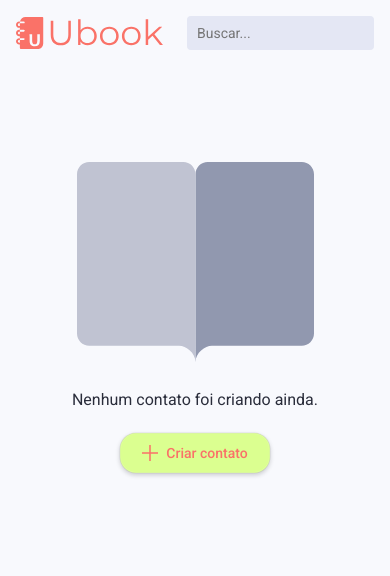
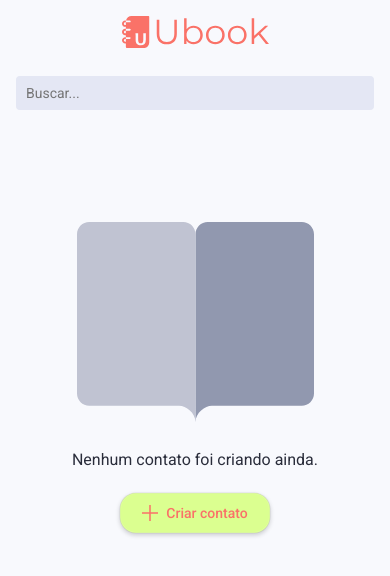
Before and after one commit to edumudu/clicksign-test-frontend, a Vue app: page / in a window 390 px wide. Shown: the top 576 px of the page. Built offline with nearby package versions, Linux system fonts and the light colour scheme.

Commit message:
fix: mobile version

```diff
--- a/src/assets/scss/app.scss
+++ b/src/assets/scss/app.scss
@@ -15,3 +15,8 @@
 
 @import './reset.scss';
 @import './helpers.scss';
+
+#app {
+  display: flex;
+  flex-direction: column;
+}
--- /dev/null
+++ b/src/assets/scss/breakpoints.scss
@@ -0,0 +1,23 @@
+@mixin sm() {
+  @media screen and (min-width: 640px) {
+    @content;
+  }
+}
+
+@mixin md() {
+  @media screen and (min-width: 768px) {
+    @content;
+  }
+}
+
+@mixin lg() {
+  @media screen and (min-width: 1024px) {
+    @content;
+  }
+}
+
+@mixin xl() {
+  @media screen and (min-width: 1280px) {
+    @content;
+  }
+}
--- a/src/assets/scss/reset.scss
+++ b/src/assets/scss/reset.scss
@@ -4,7 +4,7 @@
   padding: 0;
 }
 
-html, body {
+html, body, #app {
   height: 100%;
 }
 
--- a/src/components/BaseModal.vue
+++ b/src/components/BaseModal.vue
@@ -81,6 +81,7 @@ export default defineComponent({
   background: rgba(0, 0, 0, 0.5);
   display: grid;
   place-items: center;
+  padding: 0 0.5rem;
 }
 
 .content {
--- a/src/views/ContactIndex.vue
+++ b/src/views/ContactIndex.vue
@@ -1,6 +1,11 @@
 <template>
   <header :class="$style.header">
-    <LogoSvg class="mr-auto" />
+    <div
+      class="mr-auto"
+      :class="$style.headerLogoWrapper"
+    >
+      <LogoSvg />
+    </div>
 
     <AppButton
       v-if="hasContact"
@@ -9,7 +14,9 @@
     >
       <IconPlus class="font-md" />
 
-      Criar contato
+      <span :class="$style.headerContactCreateText">
+        Criar contato
+      </span>
     </AppButton>
 
     <AppInput
@@ -91,7 +98,7 @@
   <div
     v-else
     class="text-center"
-    :class="$style.content"
+    :class="[$style.content, $style.contentEmpty]"
   >
     <EmptyData />
 
@@ -223,9 +230,16 @@ export default defineComponent({
 </script>
 
 <style lang="scss" module>
+@import "@/assets/scss/breakpoints.scss";
+
 .content {
-  margin-top: 6rem;
+  margin-top: 1rem;
   padding: 0 1rem;
+  flex: 1;
+
+  &.contentEmpty {
+    margin-top: 6rem;
+  }
 }
 
 .table {
@@ -236,6 +250,14 @@ export default defineComponent({
   th {
     text-align: left;
   }
+
+  > thead {
+    display: none;
+
+    @include sm {
+      display: initial;
+    }
+  }
 }
 
 .tableHeadCell {
@@ -245,14 +267,38 @@ export default defineComponent({
 
 .tableRow {
   display: grid;
-  grid-template-columns: 24px repeat(4, 1fr);
+  grid-template-columns: auto 1fr 1fr;
+  grid-template-areas:
+    "avatar actions actions"
+    "avatar name name"
+    "avatar email email"
+    "avatar phone phone";
+  gap: 0.5rem 1rem;
   align-items: center;
-  gap: 1rem;
   color: var(--text-color);
   padding: 0.75rem 0.5rem;
   background-color: var(--white);
-  border: 1px solid var(--gray-light);
   transition: background-color 0.2s ease-in-out;
+  margin: 1rem 0;
+  box-shadow: 0 0 3px #ccc;
+
+  @include sm {
+    margin: 0;
+    border: 1px solid var(--gray-light);
+    gap: 1rem;
+    grid-template-columns: 24px repeat(4, minmax(0, 1fr));
+    grid-template-areas: "avatar name email phone actions";
+  }
+
+  > td {
+    word-break: break-word;
+
+    &:nth-of-type(1) { grid-area: avatar; }
+    &:nth-of-type(2) { grid-area: name; }
+    &:nth-of-type(3) { grid-area: email; }
+    &:nth-of-type(4) { grid-area: phone; }
+    &:nth-of-type(5) { grid-area: actions; }
+  }
 }
 
 .tbodyRow {
@@ -279,6 +325,24 @@ export default defineComponent({
   gap: 1.5rem;
   align-items: center;
   color: var(--color-primary);
+  flex-wrap: wrap;
+
+  .headerContactCreateText {
+    display: none;
+
+    @include sm {
+      display: inline-block;
+    }
+  }
+
+  .headerLogoWrapper {
+    width: 100%;
+    text-align: center;
+
+    @include sm {
+      width: auto;
+    }
+  };
 }
 
 .searchField {
```
